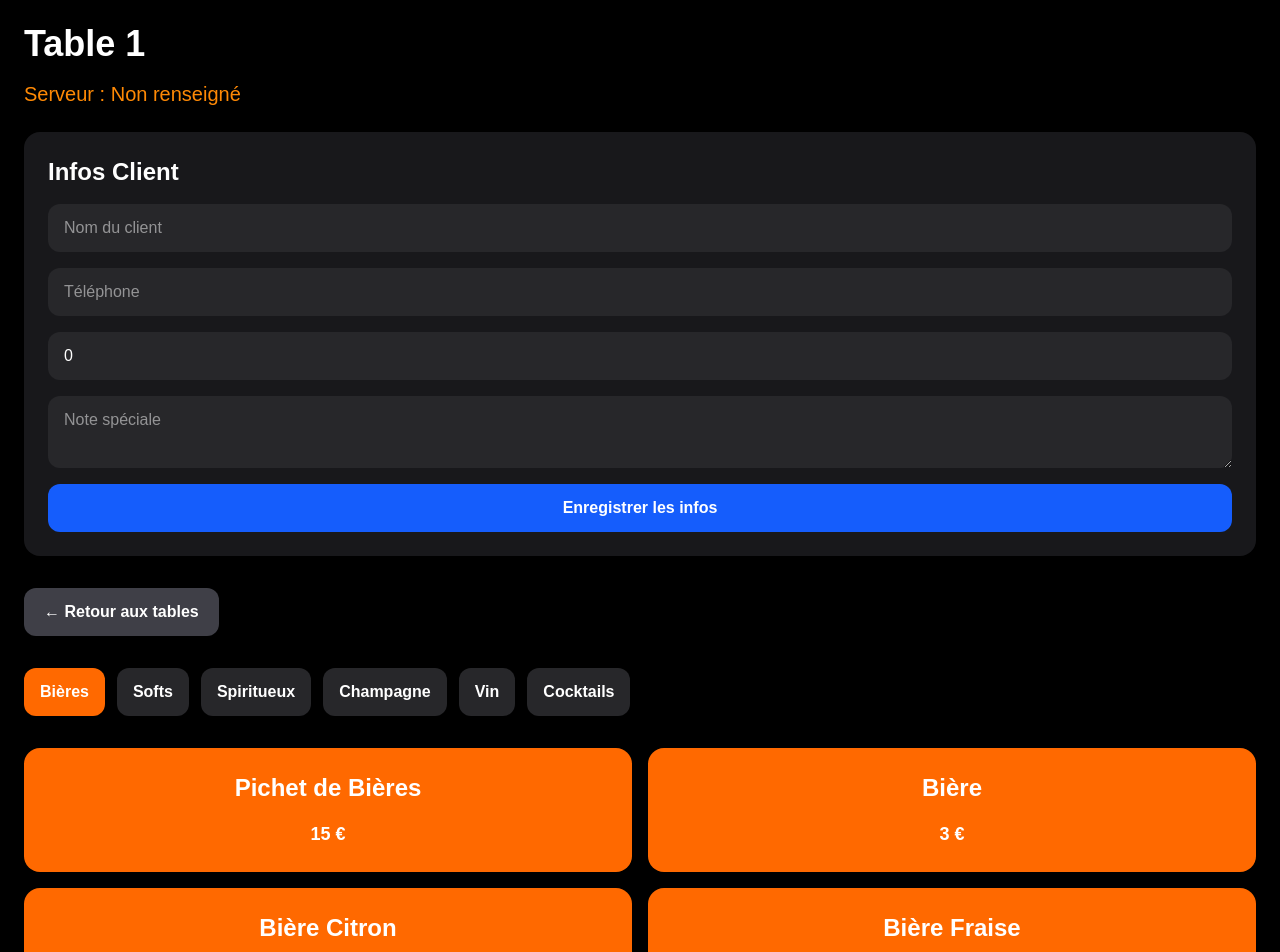
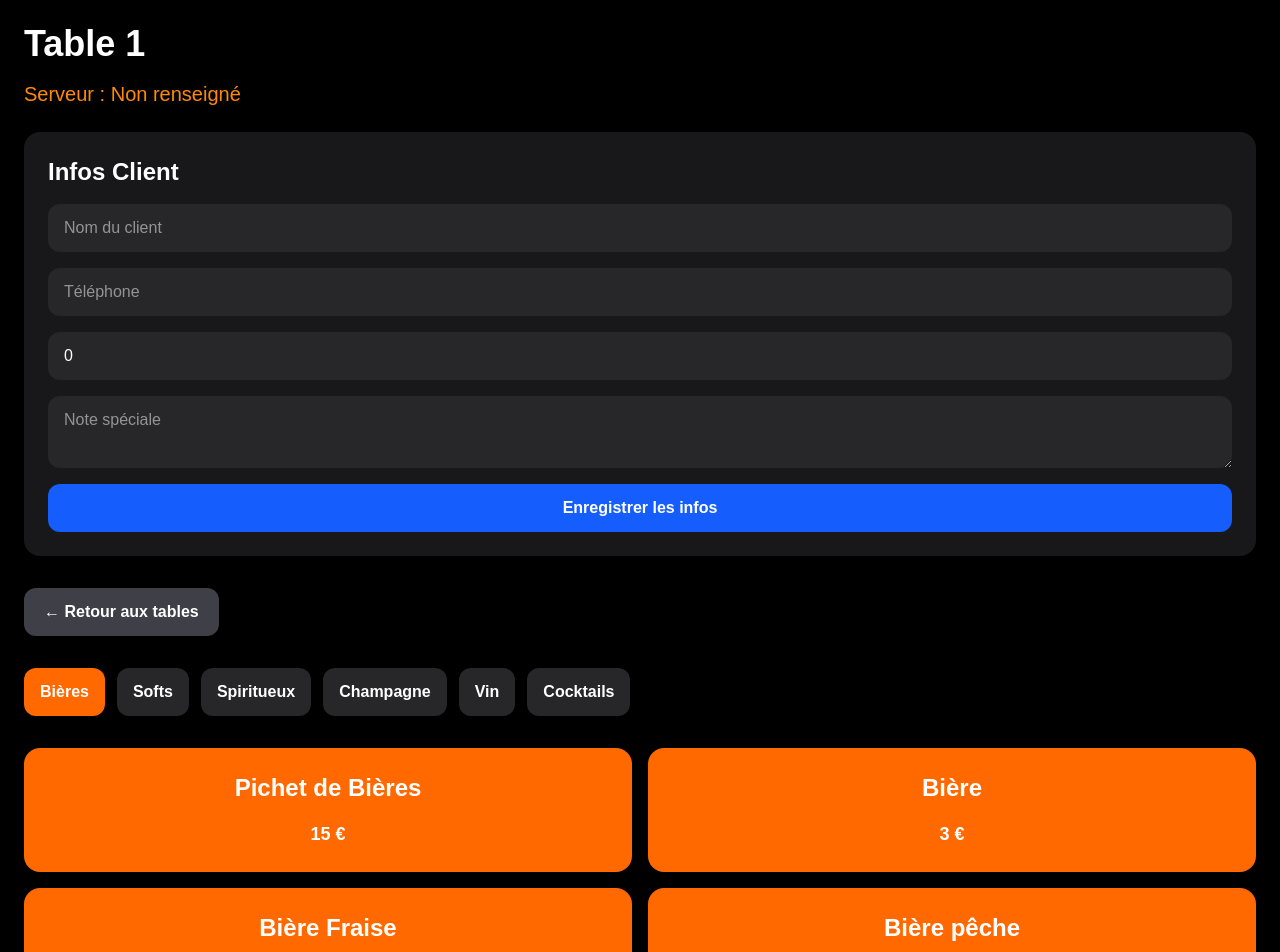
Before and after one commit to Spickjr/app-commandes-bar, a Next.js app: page /table/1 in a window 1280 px wide. Shown: the top 952 px of the page. Built offline with nearby package versions, Linux system fonts and the light colour scheme; no server answers.

Commit message:
affichage champagne premium

```diff
--- a/app/table/[id]/page.tsx
+++ b/app/table/[id]/page.tsx
@@ -54,7 +54,6 @@ export default function TablePage() {
     Bières: [
       { nom: "Pichet de Bières", prix: 15 },
       { nom: "Bière", prix: 3 },
-      { nom: "Bière Citron", prix: 3 },
       { nom: "Bière Fraise", prix: 3 },
       { nom: "Bière pêche", prix: 3 },
       { nom: "Despérados", prix: 5 },
```
